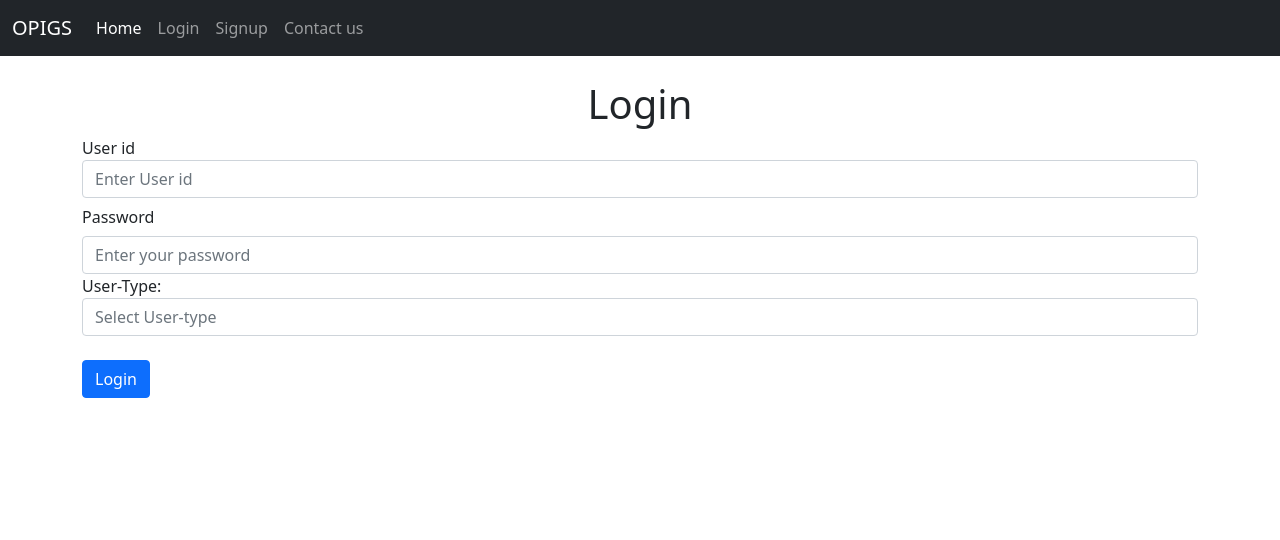
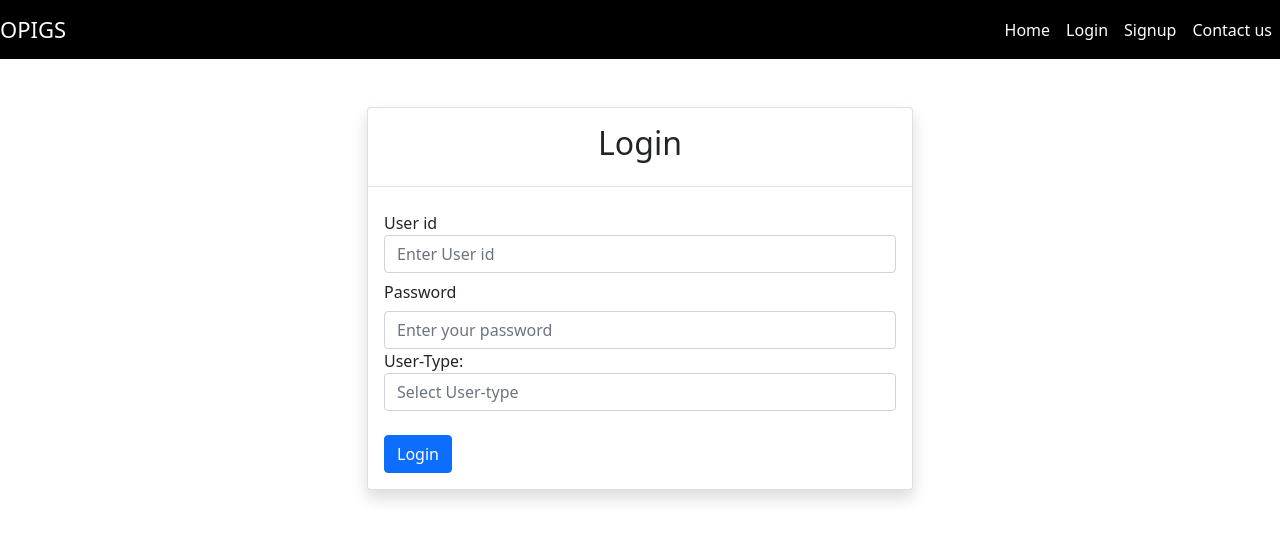
Before and after one commit to ChaitnayaD/swelab, a Django app: page /Login in a window 1280 px wide. Shown: the top 540 px of the page. Run offline with Django 3.2, Linux system fonts and the light colour scheme.

Commit message:
login alumni style

```diff
--- a/opgs/templates/Login.html
+++ b/opgs/templates/Login.html
@@ -9,21 +9,21 @@
     <!-- Bootstrap CSS -->
     <link href="https://cdn.jsdelivr.net/npm/bootstrap@5.1.3/dist/css/bootstrap.min.css" rel="stylesheet"
         integrity="sha384-1BmE4kWBq78iYhFldvKuhfTAU6auU8tT94WrHftjDbrCEXSU1oBoqyl2QvZ6jIW3" crossorigin="anonymous">
-
+     <link href="./style.css" rel="stylesheet">
     <title>Login</title>
 </head>
 
 <body>
-    <nav class="navbar navbar-expand-lg navbar-dark bg-dark">
-        <div class="container-fluid">
+   <nav class="navbar navbar-expand-lg  navbar-fixed-top">
+
             <a class="navbar-brand">OPIGS</a>
             <button class="navbar-toggler" type="button" data-bs-toggle="collapse"
                 data-bs-target="#navbarSupportedContent" aria-controls="navbarSupportedContent" aria-expanded="false"
                 aria-label="Toggle navigation">
                 <span class="navbar-toggler-icon"></span>
             </button>
-            <div class="collapse navbar-collapse" id="navbarSupportedContent">
-                <ul class="navbar-nav me-auto mb-2 mb-lg-0">
+            <div class="collapse navbar-collapse justify-content-end" id="navbarSupportedContent">
+                <ul class="  nav navbar-nav navbar-right">
                     <li class="nav-item">
                         <a class="nav-link active" aria-current="page" href="/">Home</a>
                     </li>
@@ -40,8 +40,16 @@
                     </li>
                 </ul>
             </div>
-        </div>
+
     </nav>
+
+
+
+
+
+
+
+
     <!-- Optional JavaScript; choose one of the two! -->
 
     <!-- Option 1: Bootstrap Bundle with Popper -->
@@ -66,7 +74,7 @@
     {% endfor %}
     {% endif %}
 
-    <div class="container mb-3 py-4">
+  <!--  <div class="container mb-3 py-4">
         <h1 class="text-center">Login</h1>
         <form method="POST" action="/Login">
             {% csrf_token %}
@@ -90,12 +98,64 @@
                 </datalist>
             </div>
             <br>
+            <div class="justify-content">
             <button class="btn btn-primary" type="submit">Login</button>
 
+</div>
         </form>
 
     </div>
 
+-->
+
+
+    <div class="container">
+        <div class="row justify-content-center mt-5">
+            <div class="col-lg-6 col-md-8 col-sm-12">
+                <div class="card shadow">
+                    <div class="card-title text-center border-bottom">
+                        <h2 class="p-3">Login</h2>
+                    </div>
+                    <div class="card-body">
+            <form method="POST" action="/Login">
+                {% csrf_token %}
+                <div class="form-group">
+                    <label for="phone">User id</label>
+                    <input type="text" class="form-control" id="User_id" name="User_id" placeholder="Enter User id">
+                </div>
+                <div class="form-group">
+                    <label for="inputPassword" class="col-sm-2 col-form-label">Password</label>
+                    <input type="password" class="form-control" id="inputPassword" name="Password"
+                        placeholder="Enter your password">
+                </div>
+                <div class="form-group">
+                    <label for="User-Type">User-Type:</label>
+                    <input type="text" class="form-control" name="User_type" list="User_type" placeholder="Select User-type">
+                    <datalist id="User_type">
+                        <option value="Student">
+                        <option value="Alumni">
+                        <option value="Company">
+                        <option value="Institute">
+                    </datalist>
+                </div>
+                <br>
+                <div class="justify-content">
+                    <button class="btn btn-primary" type="submit">Login</button>
+
+                </div>
+            </form>
+                    </div>
+                </div>
+            </div>
+        </div>
+    </div>
+<script src="./functionality.js"></script>
+<script src="https://cdn.jsdelivr.net/npm/@popperjs/core@2.9.2/dist/umd/popper.min.js"
+    integrity="sha384-IQsoLXl5PILFhosVNubq5LC7Qb9DXgDA9i+tQ8Zj3iwWAwPtgFTxbJ8NT4GN1R8p"
+    crossorigin="anonymous"></script>
+<script src="https://cdn.jsdelivr.net/npm/bootstrap@5.0.2/dist/js/bootstrap.min.js"
+    integrity="sha384-cVKIPhGWiC2Al4u+LWgxfKTRIcfu0JTxR+EQDz/bgldoEyl4H0zUF0QKbrJ0EcQF"
+    crossorigin="anonymous"></script>
 </body>
 
 </html>
--- /dev/null
+++ b/opgs/templates/functionality.js
@@ -0,0 +1,7 @@
+$(window).scroll(function () {
+  if ($(document).scrollTop() > 100) {
+    $("nav").addClass("animate");
+  } else {
+    $("nav").removeClass("animate");
+  }
+});
--- /dev/null
+++ b/opgs/templates/style.css
@@ -0,0 +1,22 @@
+/* Navigation Bar */
+.navbar {
+
+    background-color: black;
+    transition: all ease 0.4s;
+}
+
+.navbar-brand {
+    font-size: 22px;
+    color: white !important;
+}
+
+.navbar .navbar-nav li a {
+    font-size: 16px;
+    color: white;
+}
+
+/* Animation */
+.animate {
+    padding: 0px 10px 0px 0px;
+    transition: all ease 0.4s;
+}
```
Also changed, not shown: opgs/templates/alumni.html (+5 -5 lines), opgs/templates/alumni_personal_notification.html (+5 -5 lines), opgs/templates/apply_for_company.html (+5 -5 lines), opgs/templates/student.html (+41 -19 lines).
